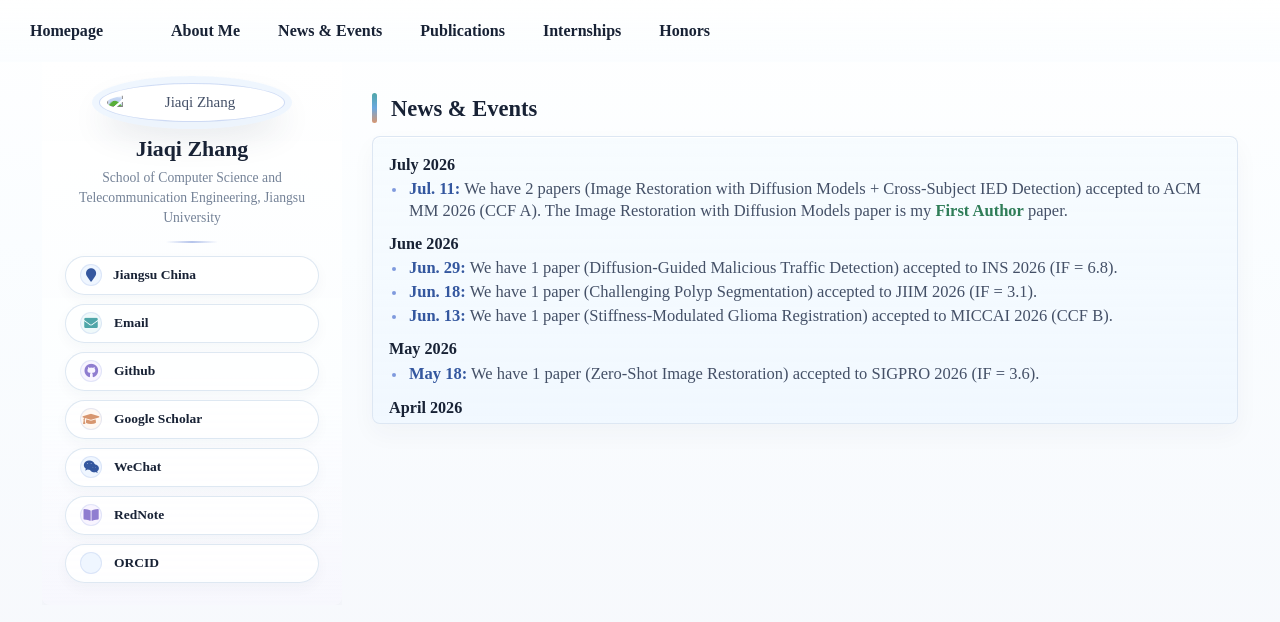
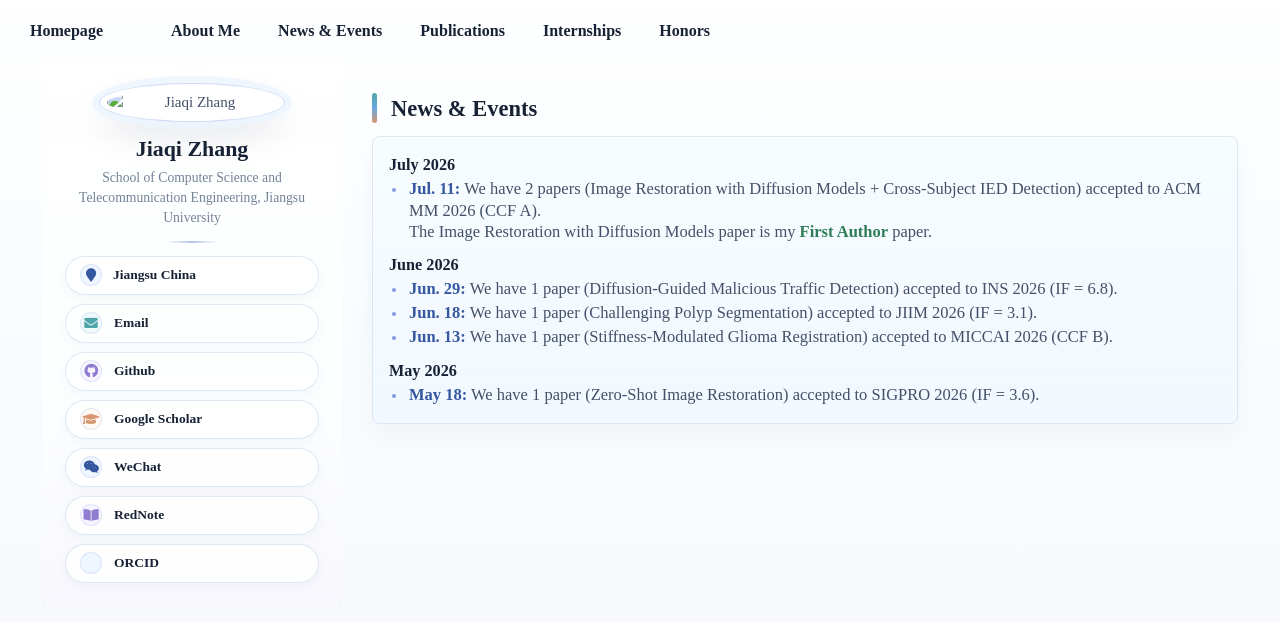
Before and after one commit to JiaqiZhang-Sengoku/JiaqiZhang-Sengoku.github.io, a Jekyll site: the page built from _pages/includes/new.md, in a window 1280 px wide. Shown: the top 622 px of the page. Built offline with Jekyll 4.4.1, drawn with Linux system fonts in a browser that asks for light colours; our own code applies the rules of GitHub Pages for plain Markdown files.

Commit message:
20260707

```diff
--- a/_pages/includes/new.md
+++ b/_pages/includes/new.md
@@ -7,7 +7,7 @@
   <div class="update-card">
     <h3 class="update-date">July 2026</h3>
     <ul class="update-list">
-      <li><span class="update-day">Jul. 11:</span> We have 2 papers (Image Restoration with Diffusion Models + Cross-Subject IED Detection) accepted to ACM MM 2026 (CCF A). The Image Restoration with Diffusion Models paper is my <span class="highlight-first-author">First Author</span> paper.</li>
+      <li><span class="update-day">Jul. 11:</span> We have 2 papers (Image Restoration with Diffusion Models + Cross-Subject IED Detection) accepted to ACM MM 2026 (CCF A).<br>The Image Restoration with Diffusion Models paper is my <span class="highlight-first-author">First Author</span> paper.</li>
     </ul>
   </div>
   <div class="update-card">
```
